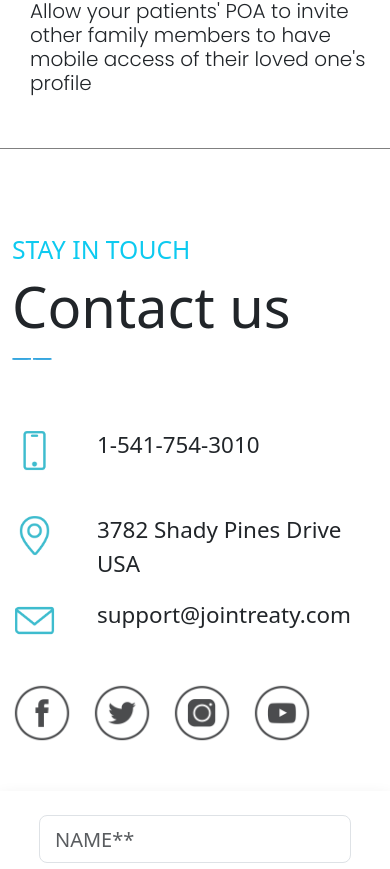
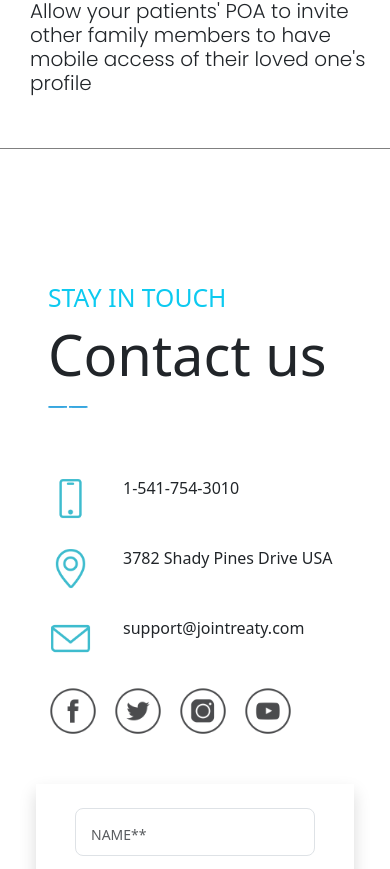
Before and after one commit to KhurramSagoo/cra-treaty-bootstrap, a React (Create React App) app: page / in a window 390 px wide. Shown: the part 3155-4024 px from the top of the page. Built offline with nearby package versions, Linux system fonts and the light colour scheme; a small style sheet from the web is missing.

Commit message:
container p adjusted

```diff
--- a/src/components/ContactForm.jsx
+++ b/src/components/ContactForm.jsx
@@ -15,12 +15,12 @@ import './contact-form.css'
 const ContactForm = () => {
     return (
 
-        <div className="container">
+        <div className="container p-5 ">
             <div className="row" style={{
                 padding: "86px 0 86px 0"
             }}>
                 <div className="col-lg-5 col-md-5 col-sm-12  d-flex flex-column  ">
-                    <div className=" d-flex align-items-baseline flex-column ">
+                    <div className=" d-flex align-items-baseline flex-column  ">
                         <h2 className=" text-info">
                             STAY IN TOUCH
                         </h2>
--- a/src/components/contact-form.css
+++ b/src/components/contact-form.css
@@ -68,6 +68,24 @@ padding: 50px 12px 0 50px   ;
 } */
 
 
+@media screen and (min-width:350px) and (max-width:768px) {
+  .form-info-p{
+    font-size: 1rem;
+  }
+  .form-social-icon {
+    width: 50px;
+    margin-right: 15px;
+  }
+  .form-info-icon {
+    margin: 0 30px 25px 0;
+  }
+
+
+  ::placeholder {
+    font-size: 14px;
+  }
+}
+
 @media screen and (min-width:769px) and (max-width:990px) {
   .form-info-p{
     font-size: 1rem;
```
